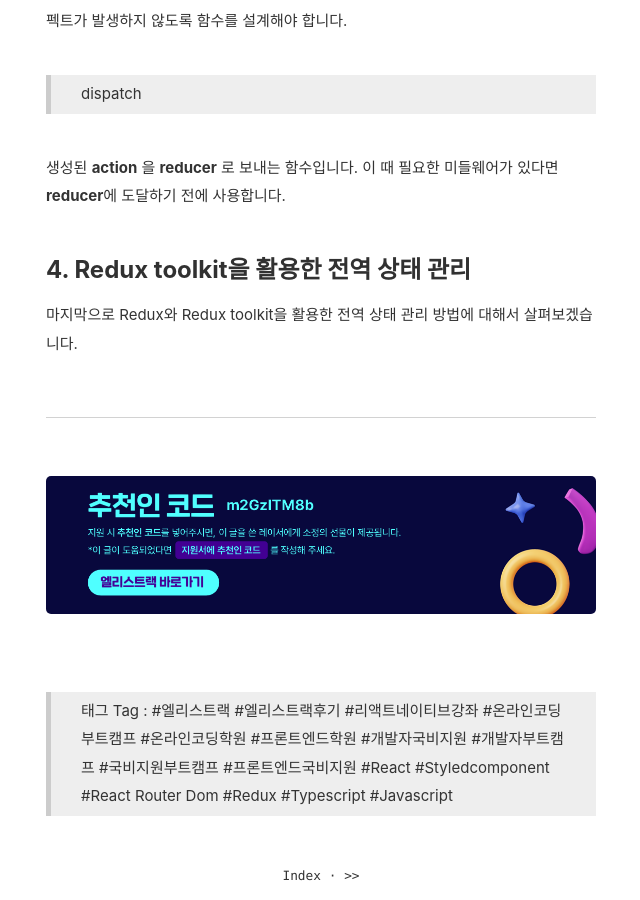
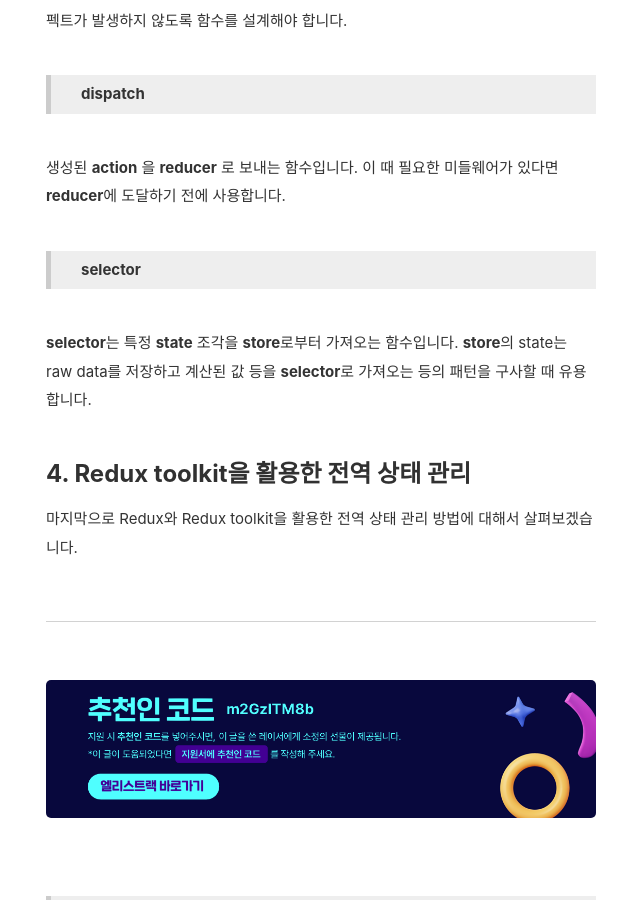
Before and after one commit to Ji-hoon/blog, a Jekyll site: the page built from _posts/2023-11-27-state-management-with-redux..md, in a window 1280 px wide and 900 px high, scrolled down 6016 px. Shown: the whole window, without its empty margins (319-959 px from the left). Built offline with Jekyll 4.4.1, drawn with Linux system fonts in a browser that asks for light colours; comment, search, counter and statistics services are not loaded.

Commit message:
FIX : indent 수정

```diff
--- a/_posts/2023-11-27-state-management-with-redux..md
+++ b/_posts/2023-11-27-state-management-with-redux..md
@@ -76,23 +76,23 @@ import Counter from './Counter.js';
 
 // 초기 상태 값을 객체 형태로 선언
 export const initialState = {
-  number: 0,
+    number: 0,
 };
 
 // state와 action 을 인자로 받는 reducer 함수를 작성
 export function reducer(state, action) {
 	switch (action.type) {
 		case 'increase': {
-			return {
-			  ...state,
-              number: state.number + 1,
-      }
+            return {
+                ...state,
+                number: state.number + 1,
+            }
 		}
 		case 'decrease': {
 			return {
-			  ...state,
-              number: state.number - 1,
-      }
+                ...state,
+                number: state.number - 1,
+            }
 		}
 		default: {
 			return state;
@@ -158,25 +158,31 @@ export default function Counter() {
 2. 불변성 - 상태(state)는 오로지 읽을 수만 있습니다(read-only). dispatch action을 통해 새로운 상태를 생성합니다.
 3. 순수 함수 - 상태 변경은 어떠한 사이드 이펙트도 만들지 않아야 합니다.
 
-> action
+> **action**
 
 **action**은 상태의 변경을 나타내는 개념 (하나의 동작만을 수행)으로 `type`과 `payload`를 포함하는 JS 객체 입니다.
 
-> action creator
+> **action creator**
 
 **action**이 1개의 액션만을 생성한다면, **action creator**는 여러개의 액션을 생성하는 함수 입니다. 직접 action을 생성하는 것 보다 재사용성이 높아집니다.
 
-> store
+> **store**
 
 **store** 는 앱 전체의 상태를 보관하는 곳입니다. **action**에 따라서 **reducer**에서는 새로운 상태를 반환하며, 다시 **store**에 그 결과 값을 저장합니다.
 
-> reducer
+> **reducer**
 
 **action** 인자로 받아서 새로운 **state** 객체를 만들어 반환합니다. 상태 변경 시, 사이드 이펙트가 발생하지 않도록 함수를 설계해야 합니다.
 
-> dispatch
+> **dispatch**
 
 생성된 **action** 을 **reducer** 로 보내는 함수입니다. 이 때 필요한 미들웨어가 있다면 **reducer**에 도달하기 전에 사용합니다.
+
+> **selector**
+
+**selector**는 특정 **state** 조각을 **store**로부터 가져오는 함수입니다. **store**의 state는 raw data를 저장하고 계산된 값 등을 **selector**로 가져오는 등의 패턴을 구사할 때 유용합니다.
+
+
 
 &nbsp;
 ## 4. Redux toolkit을 활용한 전역 상태 관리
```
